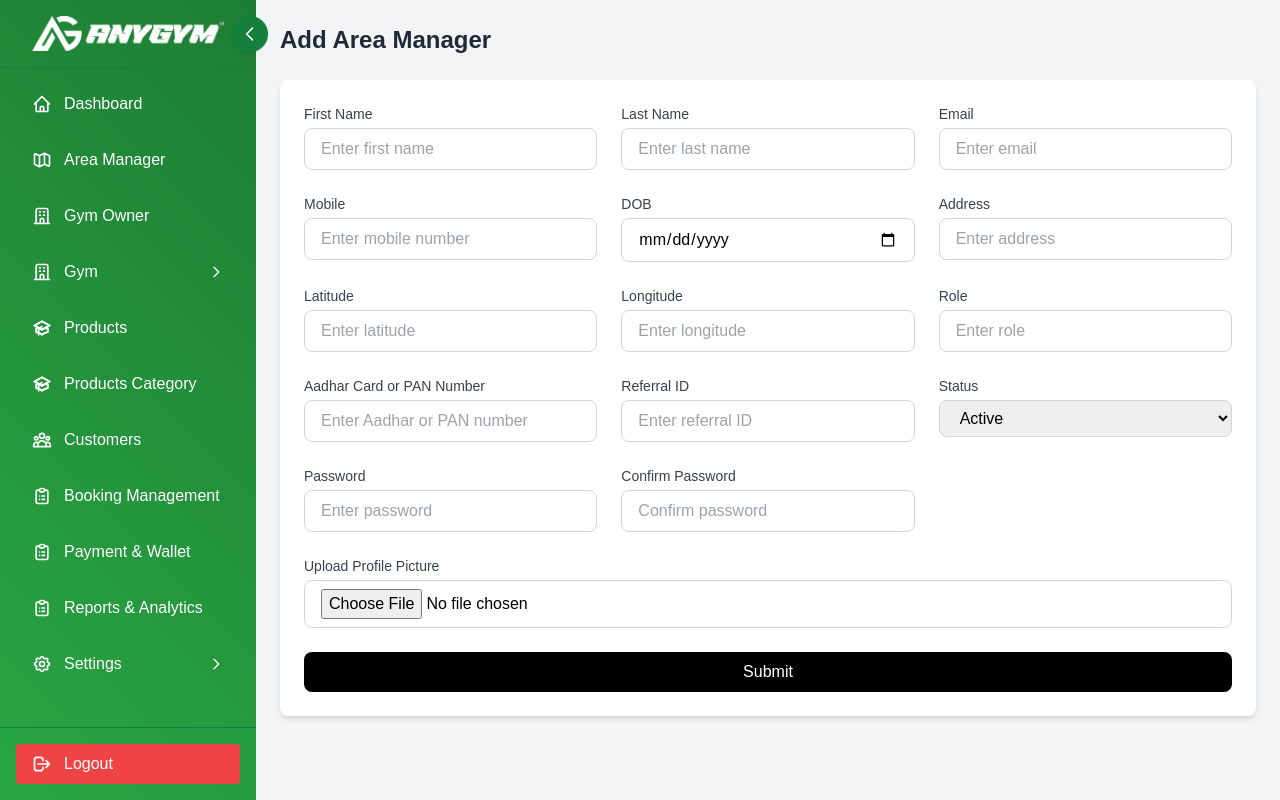
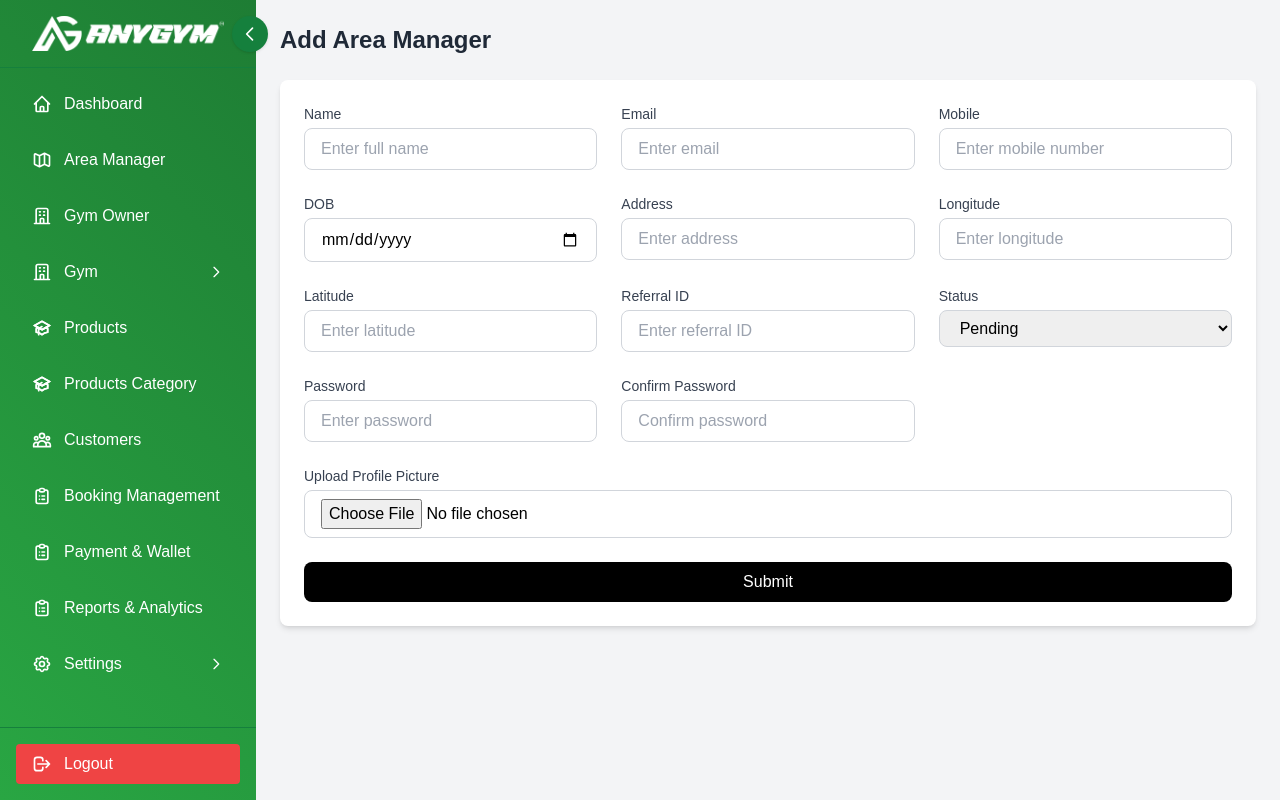
Before and after one commit to asumishra1698/anygym-admin, a React (Create React App) app: page /add-manager in a window 1280 px wide. Built offline with nearby package versions, Linux system fonts and the light colour scheme; sample sign-in values are in the browser's storage.

Commit message:
Area Manager Approve and reject with message design done

```diff
--- a/src/components/AreaManager/AddAreaManager.jsx
+++ b/src/components/AreaManager/AddAreaManager.jsx
@@ -10,44 +10,71 @@ const AddAreaManager = () => {
   const [isSidebarCollapsed, setIsSidebarCollapsed] = useState(false);
 
   const [formData, setFormData] = useState({
-    fname: "",
-    lname: "",
+    name: "",
     email: "",
     mobile: "",
     dob: "",
-    idNumber: "",
     referral_id: "",
-    status: "",
-    profilePicture: "",
+    status: "Pending",
+    profileImage: null,
+    location: {
       address: "",
-    latitude: "",
-    longitude: "",
-    role: "",
+      coordinates: ["", ""], // [longitude, latitude]
+    },
     password: "",
     cpassword: "",
   });
 
   const handleChange = (e) => {
     const { name, value } = e.target;
-    setFormData({ ...formData, [name]: value });
+
+    if (name === "address") {
+      setFormData((prev) => ({
+        ...prev,
+        location: { ...prev.location, address: value },
+      }));
+    } else if (name === "longitude" || name === "latitude") {
+      const index = name === "longitude" ? 0 : 1;
+      setFormData((prev) => ({
+        ...prev,
+        location: {
+          ...prev.location,
+          coordinates: prev.location.coordinates.map((coord, i) =>
+            i === index ? value : coord
+          ),
+        },
+      }));
+    } else {
+      setFormData((prev) => ({ ...prev, [name]: value }));
+    }
   };
 
   const handleFileChange = (e) => {
-    setFormData({ ...formData, profilePicture: e.target.files[0] });
+    setFormData((prev) => ({ ...prev, profileImage: e.target.files[0] }));
   };
 
   const handleSubmit = async (e) => {
     e.preventDefault();
+
     if (formData.password !== formData.cpassword) {
       toast.error("Passwords do not match!");
       return;
     }
+
     try {
-      const response = await dispatch(
-        addAreaManagerRequest({
-          ...formData,
-        })
-      );
+      const formDataToSend = new FormData();
+      Object.keys(formData).forEach((key) => {
+        if (key === "location") {
+          formDataToSend.append("address", formData.location.address);
+          formDataToSend.append("longitude", formData.location.coordinates[0]);
+          formDataToSend.append("latitude", formData.location.coordinates[1]);
+        } else {
+          formDataToSend.append(key, formData[key]);
+        }
+      });
+
+      const response = await dispatch(addAreaManagerRequest(formDataToSend));
+
       if (response?.status === 200) {
         toast.success(response.message || "Area Manager added successfully!");
       } else {
@@ -71,181 +98,93 @@ const AddAreaManager = () => {
           onSubmit={handleSubmit}
           className="bg-white p-6 rounded-lg shadow-md grid grid-cols-1 md:grid-cols-3 gap-6"
         >
-          {/* First Name */}
-          <div>
-            <label className="block text-sm font-medium text-gray-700">
-              First Name
-            </label>
-            <input
+          {/* Name */}
+          <InputField
+            label="Name"
             type="text"
-              name="fname"
-              value={formData.fname}
+            name="name"
+            value={formData.name}
             onChange={handleChange}
-              placeholder="Enter first name"
-              className="mt-1 block w-full border border-gray-300 rounded-lg px-4 py-2"
+            placeholder="Enter full name"
             required
           />
-          </div>
-
-          {/* Last Name */}
-          <div>
-            <label className="block text-sm font-medium text-gray-700">
-              Last Name
-            </label>
-            <input
-              type="text"
-              name="lname"
-              value={formData.lname}
-              onChange={handleChange}
-              placeholder="Enter last name"
-              className="mt-1 block w-full border border-gray-300 rounded-lg px-4 py-2"
-              required
-            />
-          </div>
 
           {/* Email */}
-          <div>
-            <label className="block text-sm font-medium text-gray-700">
-              Email
-            </label>
-            <input
+          <InputField
+            label="Email"
             type="email"
             name="email"
             value={formData.email}
             onChange={handleChange}
             placeholder="Enter email"
-              className="mt-1 block w-full border border-gray-300 rounded-lg px-4 py-2"
             required
           />
-          </div>
 
           {/* Mobile */}
-          <div>
-            <label className="block text-sm font-medium text-gray-700">
-              Mobile
-            </label>
-            <input
+          <InputField
+            label="Mobile"
             type="text"
             name="mobile"
             value={formData.mobile}
             onChange={handleChange}
             placeholder="Enter mobile number"
-              className="mt-1 block w-full border border-gray-300 rounded-lg px-4 py-2"
             required
           />
-          </div>
 
           {/* DOB */}
-          <div>
-            <label className="block text-sm font-medium text-gray-700">
-              DOB
-            </label>
-            <input
+          <InputField
+            label="DOB"
             type="date"
             name="dob"
             value={formData.dob}
             onChange={handleChange}
-              className="mt-1 block w-full border border-gray-300 rounded-lg px-4 py-2"
             required
           />
-          </div>
 
           {/* Address */}
-          <div>
-            <label className="block text-sm font-medium text-gray-700">
-              Address
-            </label>
-            <input
+          <InputField
+            label="Address"
             type="text"
             name="address"
-              value={formData.address}
+            value={formData.location.address}
             onChange={handleChange}
             placeholder="Enter address"
-              className="mt-1 block w-full border border-gray-300 rounded-lg px-4 py-2"
             required
           />
-          </div>
+
+          {/* Longitude */}
+          <InputField
+            label="Longitude"
+            type="text"
+            name="longitude"
+            value={formData.location.coordinates[0]}
+            onChange={handleChange}
+            placeholder="Enter longitude"
+            required
+          />
 
           {/* Latitude */}
-          <div>
-            <label className="block text-sm font-medium text-gray-700">
-              Latitude
-            </label>
-            <input
+          <InputField
+            label="Latitude"
             type="text"
             name="latitude"
-              value={formData.latitude}
+            value={formData.location.coordinates[1]}
             onChange={handleChange}
             placeholder="Enter latitude"
-              className="mt-1 block w-full border border-gray-300 rounded-lg px-4 py-2"
             required
           />
-          </div>
-
-          {/* Longitude */}
-          <div>
-            <label className="block text-sm font-medium text-gray-700">
-              Longitude
-            </label>
-            <input
-              type="text"
-              name="longitude"
-              value={formData.longitude}
-              onChange={handleChange}
-              placeholder="Enter longitude"
-              className="mt-1 block w-full border border-gray-300 rounded-lg px-4 py-2"
-              required
-            />
-          </div>
-
-          {/* Role */}
-          <div>
-            <label className="block text-sm font-medium text-gray-700">
-              Role
-            </label>
-            <input
-              type="text"
-              name="role"
-              value={formData.role}
-              onChange={handleChange}
-              placeholder="Enter role"
-              className="mt-1 block w-full border border-gray-300 rounded-lg px-4 py-2"
-              required
-            />
-          </div>
-
-          {/* Aadhar Card or PAN Number */}
-          <div>
-            <label className="block text-sm font-medium text-gray-700">
-              Aadhar Card or PAN Number
-            </label>
-            <input
-              type="text"
-              name="idNumber"
-              value={formData.idNumber}
-              onChange={handleChange}
-              placeholder="Enter Aadhar or PAN number"
-              className="mt-1 block w-full border border-gray-300 rounded-lg px-4 py-2"
-              required
-            />
-          </div>
 
           {/* Referral ID */}
-          <div>
-            <label className="block text-sm font-medium text-gray-700">
-              Referral ID
-            </label>
-            <input
+          <InputField
+            label="Referral ID"
             type="text"
             name="referral_id"
             value={formData.referral_id}
             onChange={handleChange}
             placeholder="Enter referral ID"
-              className="mt-1 block w-full border border-gray-300 rounded-lg px-4 py-2"
           />
-          </div>
 
-          {/* Status Dropdown */}
+          {/* Status */}
           <div>
             <label className="block text-sm font-medium text-gray-700">
               Status
@@ -257,42 +196,32 @@ const AddAreaManager = () => {
               className="mt-1 block w-full border border-gray-300 rounded-lg px-4 py-2"
               required
             >
+              <option value="Pending">Pending</option>
               <option value="Active">Active</option>
-              <option value="Pending">Pending</option>
             </select>
           </div>
 
           {/* Password */}
-          <div>
-            <label className="block text-sm font-medium text-gray-700">
-              Password
-            </label>
-            <input
+          <InputField
+            label="Password"
             type="password"
             name="password"
             value={formData.password}
             onChange={handleChange}
             placeholder="Enter password"
-              className="mt-1 block w-full border border-gray-300 rounded-lg px-4 py-2"
             required
           />
-          </div>
 
           {/* Confirm Password */}
-          <div>
-            <label className="block text-sm font-medium text-gray-700">
-              Confirm Password
-            </label>
-            <input
+          <InputField
+            label="Confirm Password"
             type="password"
             name="cpassword"
             value={formData.cpassword}
             onChange={handleChange}
             placeholder="Confirm password"
-              className="mt-1 block w-full border border-gray-300 rounded-lg px-4 py-2"
             required
           />
-          </div>
 
           {/* Profile Picture */}
           <div className="md:col-span-3">
@@ -301,7 +230,7 @@ const AddAreaManager = () => {
             </label>
             <input
               type="file"
-              name="profilePicture"
+              name="profileImage"
               onChange={handleFileChange}
               className="mt-1 block w-full border border-gray-300 rounded-lg px-4 py-2"
               accept="image/*"
@@ -325,4 +254,27 @@ const AddAreaManager = () => {
   );
 };
 
+const InputField = ({
+  label,
+  type,
+  name,
+  value,
+  onChange,
+  placeholder,
+  required,
+}) => (
+  <div>
+    <label className="block text-sm font-medium text-gray-700">{label}</label>
+    <input
+      type={type}
+      name={name}
+      value={value}
+      onChange={onChange}
+      placeholder={placeholder}
+      className="mt-1 block w-full border border-gray-300 rounded-lg px-4 py-2"
+      required={required}
+    />
+  </div>
+);
+
 export default AddAreaManager;
--- a/src/redux/sagas/areaManagerSaga.js
+++ b/src/redux/sagas/areaManagerSaga.js
@@ -11,7 +11,7 @@ import {
 } from "../actions/areaManagerActions";
 
 import { getRequest, postRequest } from "../../utils/apiHelper";
-import { BASE_URL, AREA_MANAGER_URL } from "../../config";
+import { BASE_URL, AREA_MANAGER_URL, ADD_AREA_MANAGER_URL } from "../../config";
 import { toast } from "react-toastify";
 import "react-toastify/dist/ReactToastify.css";
 
@@ -23,8 +23,10 @@ function* fetchAreaManagersSaga(action) {
       getRequest,
       `${BASE_URL}${AREA_MANAGER_URL}?page=${page}&limit=${perPage}&search=${searchQuery}`
     );
+
     if (response.status === 200) {
       const data = response.data;
+
       if (data && Array.isArray(data.records)) {
         yield put(
           fetchAreaManagersSuccess({
@@ -37,61 +39,56 @@ function* fetchAreaManagersSaga(action) {
       } else {
         yield put(
           fetchAreaManagersFailure(
-            "Invalid response format: records is not an array"
+            "Invalid response format: 'records' is not an array"
           )
         );
       }
     } else {
-      yield put(fetchAreaManagersFailure("Failed to fetch area managers"));
+      yield put(
+        fetchAreaManagersFailure(
+          response.message || "Failed to fetch area managers"
+        )
+      );
     }
   } catch (error) {
-    yield put(fetchAreaManagersFailure(error.message || "Network error"));
+    yield put(
+      fetchAreaManagersFailure(error.message || "Network error occurred")
+    );
   }
 }
 
 // Add Area Manager Saga
 function* addAreaManagerSaga(action) {
   try {
-    const formData = new FormData();
-    console.log("Form Data:", action.payload);
-    Object.keys(action.payload).forEach((key) => {
-      formData.append(key, action.payload[key]);
-    });
     const response = yield call(
       postRequest,
-      `${BASE_URL}${AREA_MANAGER_URL}`,
-      formData,
+      `${BASE_URL}${ADD_AREA_MANAGER_URL}`,
+      action.payload, // FormData passed as payload
       {
         "Content-Type": "multipart/form-data",
       }
     );
+
     if (response.status === 200) {
       yield put(addAreaManagerSuccess(response.data));
       toast.success(
         response.data.message || "Area Manager added successfully!"
       );
     } else {
-      const errors = response.data.errors || {};
-      yield put(addAreaManagerFailure(errors));
-      if (Object.keys(errors).length > 0) {
-        Object.entries(errors).forEach(([field, message]) => {
-          toast.error(`${field}: ${message}`);
-        });
-      } else {
-        toast.error(
-          response.data.message ||
-            "Failed to add area manager. Check the form fields."
-        );
-      }
+      yield put(
+        addAreaManagerFailure(response.message || "Failed to add Area Manager")
+      );
+      toast.error(response.message || "Failed to add Area Manager");
     }
   } catch (error) {
-    yield put(addAreaManagerFailure(error.message || "Network error"));
+    yield put(addAreaManagerFailure(error.message || "Network error occurred"));
     toast.error(
-      error.message || "An error occurred while adding the area manager."
+      error.message || "An error occurred while adding the Area Manager."
     );
   }
 }
 
+// Watcher Saga
 export default function* watchAreaManagerSaga() {
   yield takeLatest(FETCH_AREA_MANAGERS_REQUEST, fetchAreaManagersSaga);
   yield takeLatest(ADD_AREA_MANAGER_REQUEST, addAreaManagerSaga);
```
Also changed, not shown: src/components/AreaManager/ManageAreaManager.jsx (+74 -5 lines), src/config/index.js (+7 -2 lines). Lines whose indentation alone changed are shown as unchanged.
